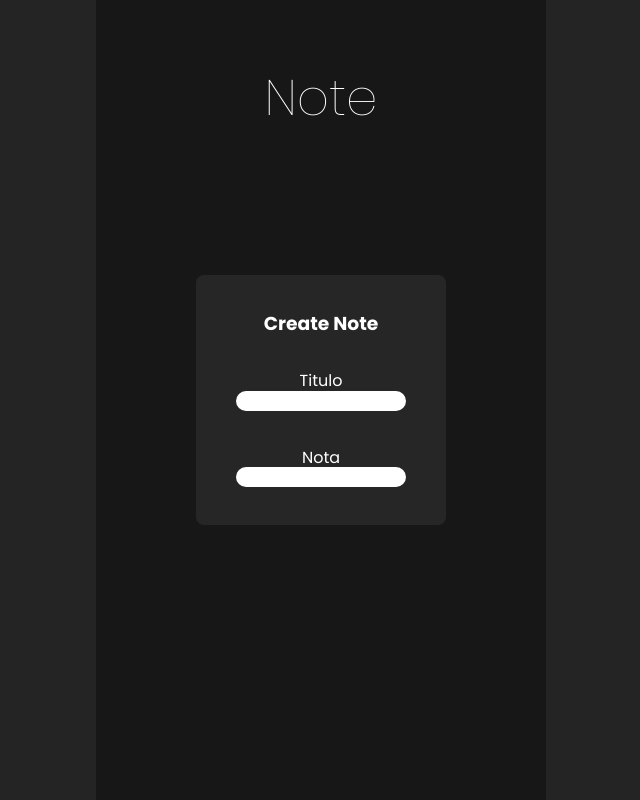
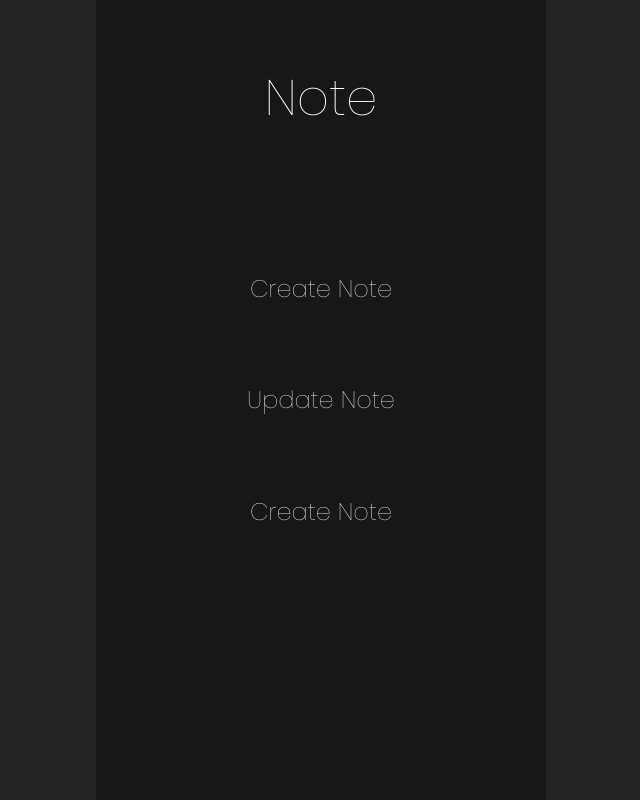
Before and after one commit to JuanJoseChambi/Note, a React (Vite) app: page / in a window 1280 px wide. Shown: the top 800 px of the page, without its empty margins (319-959 px from the left). Built offline with nearby package versions, Linux system fonts and the light colour scheme.

Commit message:
Feature/OptionsNote

```diff
--- a/src/App.tsx
+++ b/src/App.tsx
@@ -6,7 +6,6 @@
   return (
     <>
       <Routes>
-
         <Route path="/home" element={<Home/>}/>
         <Route path="/" element={<Home/>}/>
 
--- a/src/Components/Button/Button.module.scss
+++ b/src/Components/Button/Button.module.scss
@@ -2,13 +2,13 @@
 .buttonComponent {
     background-color: transparent;
     color: white;
-    padding: .2rem .5rem;
-    border-radius: .4rem;
+    padding: .6rem 1rem;
+    border-radius: .6rem;
     font-weight: $Thin;
     font-size: 3vmin;
     transition: background-color .5s;
+    cursor: pointer;
+    &:hover{
+        background-color: #2c2b2b;
+    }
 }
-.buttonComponent:hover{
-    background-color: #2c2b2bca;
-
-}
--- a/src/Components/CreateNote/CreateNote.module.scss
+++ b/src/Components/CreateNote/CreateNote.module.scss
@@ -1,22 +1,4 @@
-@import "../../Style/variable";
-.createNoteComponent{
-    display: flex;
-    justify-content: center;
-    align-items: center;
-    flex-direction: column;
-    width: 450px;
-    min-height: 100vh;
-    background-color: rgb(24, 23, 23);
-    color: white;
-    position: sticky;
-    top:0;
-    .titleNote{
-        position: absolute;
-        top: 70px;
-        font-size: 50px;
-        font-weight: $Thin;
-    }
-    .containerCreate{
+.createNoteComponent {
   width: 250px;
   height: 250px;
   border-radius: 8px;
@@ -25,13 +7,13 @@
   justify-content: space-evenly;
   align-items: center;
   flex-direction: column;
-        div{
+  div {
     display: flex;
     justify-content: center;
     align-items: center;
     flex-direction: column;
     border-radius: 10px;
-            input{
+    input {
       width: 150px;
       height: 20px;
       border-radius: 15px;
@@ -40,4 +22,3 @@
     }
   }
 }
-}
--- a/src/Components/CreateNote/CreateNote.tsx
+++ b/src/Components/CreateNote/CreateNote.tsx
@@ -2,9 +2,7 @@
 
 function CreateNote() {
   return (
-    <div className={style.createNoteComponent}>
-        <h1 className={style.titleNote}>Note</h1>
-        <form className={style.containerCreate}>
+    <form className={style.createNoteComponent}>
             <h3>Create Note</h3>
             <div>
                 <label>Titulo</label>
@@ -15,7 +13,6 @@
                 <input type="text"/>
             </div>
         </form>
-    </div>
   )
 }
 
--- /dev/null
+++ b/src/Components/OptionsNote/OptionsNote.module.scss
@@ -0,0 +1,28 @@
+@import "../../Style/variable";
+.optionsComponent{
+    display: flex;
+    justify-content: center;
+    align-items: center;
+    flex-direction: column;
+    width: 450px;
+    min-height: 100vh;
+    background-color: rgb(24, 23, 23);
+    color: white;
+    position: sticky;
+    top:0;
+    .titleNote{
+        position: absolute;
+        top: 70px;
+        font-size: 50px;
+        font-weight: $Thin;
+    }
+    .containerComponents{
+        display: flex;
+        justify-content: space-evenly;
+        align-items: center;
+        flex-direction: column;
+        // background-color: red;
+        width: 90%;
+        height: 50vh;
+    }
+}
--- /dev/null
+++ b/src/Components/OptionsNote/OptionsNote.tsx
@@ -0,0 +1,23 @@
+// import CreateNote from "../CreateNote/CreateNote";
+import Button from "../Button/Button";
+import style from "./OptionsNote.module.scss";
+
+function OptionsNote() {
+    function handlerButton () {
+        console.log("Evento");
+
+    }
+
+  return (
+    <div className={style.optionsComponent}>
+        <h1 className={style.titleNote}>Note</h1>
+        <div className={style.containerComponents}>
+            <Button text="Create Note" onClick={handlerButton}/>
+            <Button text="Update Note" onClick={handlerButton}/>
+            <Button text="Create Note" onClick={handlerButton}/>
+        </div>
+    </div>
+  )
+}
+
+export default OptionsNote
--- a/src/Components/Search/Search.module.scss
+++ b/src/Components/Search/Search.module.scss
@@ -2,14 +2,15 @@
     position: absolute;
     top: 20px;
     width: 30px;
+    height: 30px;
     border-radius: 50px;
-    height: 30px;
     overflow: hidden;
     transition: width .5s;
+    &:hover{
+        width: 300px;
+    }
 }
-.btnSeacrh:hover{
-    width: 300px;
-}
+
 .searchComponent{
     display: flex;
     justify-content: space-between;
@@ -19,7 +20,8 @@
     height: 30px;
     border-radius: 50px;
     background-color: white;
-    padding: 0 8px;
+    padding: 0 5px;
+    // background-color: red;
     label{
         display: flex;
         justify-content: center;
@@ -32,5 +34,8 @@
     input{
         width: 91.5%;
         font-size: 13px;
+        &:focus{
+            width: 300px;
+        }
     }
 }
--- a/src/View/Home/Home.tsx
+++ b/src/View/Home/Home.tsx
@@ -1,7 +1,7 @@
 import { useEffect } from "react"
 import style from "./Home.module.scss"
-import CreateNote from "../../Components/CreateNote/CreateNote"
 import RenderNote from "../../Components/RenderNote/RenderNote"
+import OptionsNote from "../../Components/OptionsNote/OptionsNote"
 
 function Home() {
 
@@ -12,7 +12,7 @@
 
   return (
     <div className={style.homeView}>
-      <CreateNote/>
+      <OptionsNote/>
       <RenderNote/>
     </div>
   )
```
Lines whose indentation alone changed are shown as unchanged.
